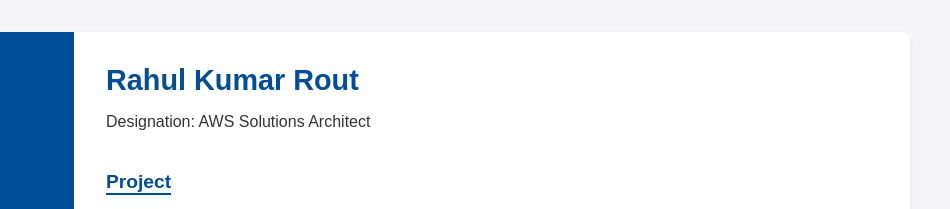
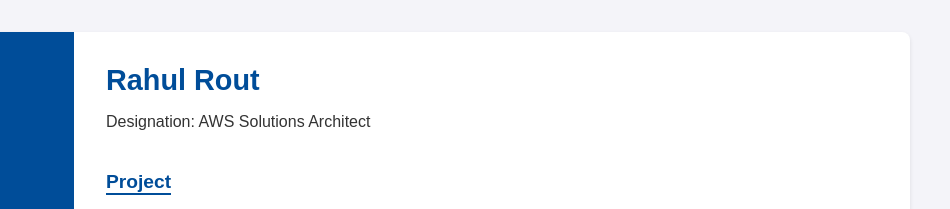
Before and after one commit to rahulrout45/resume, a plain HTML site: page index.html in a window 1280 px wide. Shown: the top 209 px of the page, 330-1280 px from the left. Drawn offline with Linux system fonts and the light colour scheme.

Commit message:
Update index.html

```diff
--- a/index.html
+++ b/index.html
@@ -130,7 +130,7 @@
         </div>
 
         <div class="content">
-            <h1>Rahul Kumar Rout</h1>
+            <h1>Rahul  Rout</h1>
             <p>Designation: AWS Solutions Architect</p>
 
             <div class="section">
```
